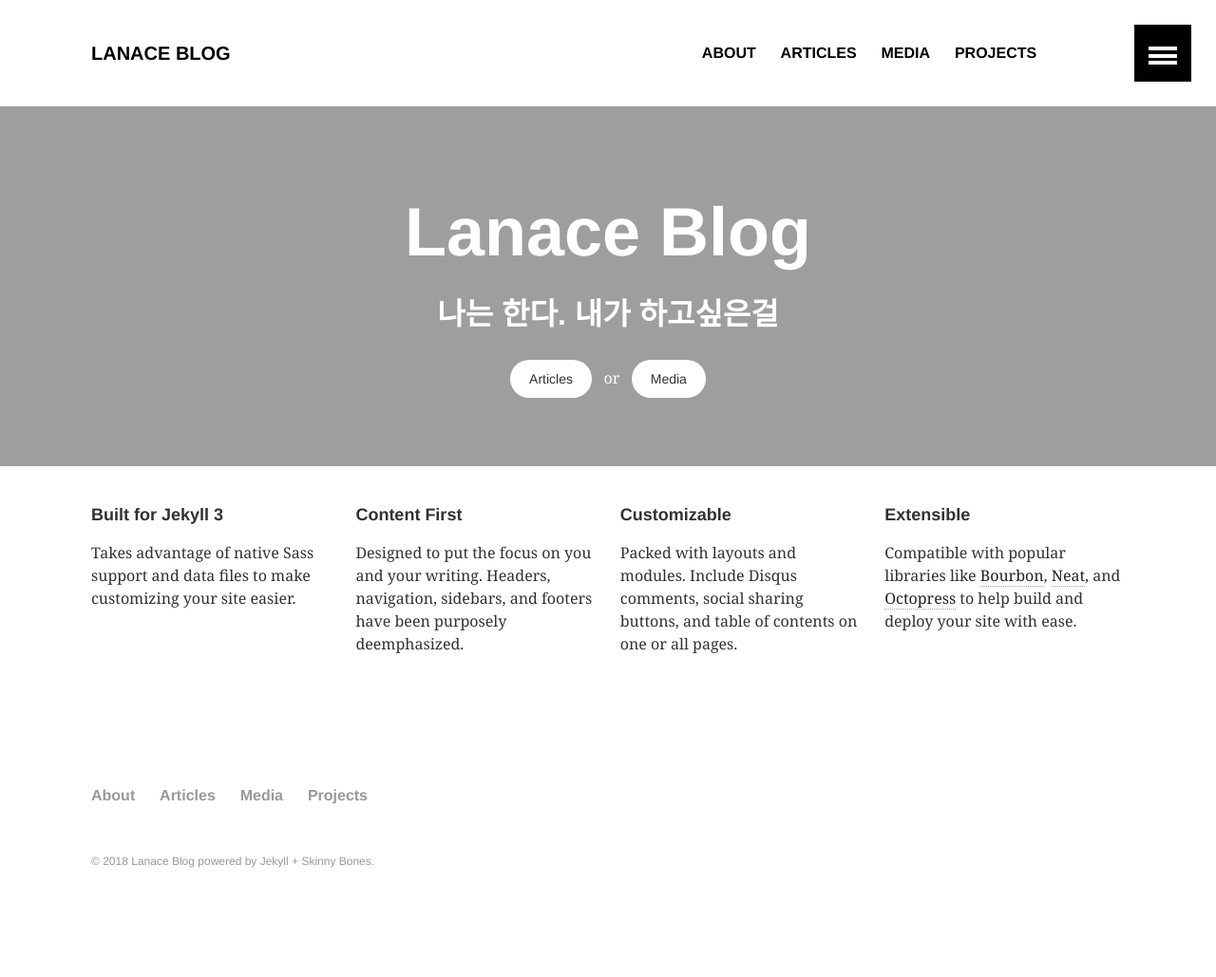
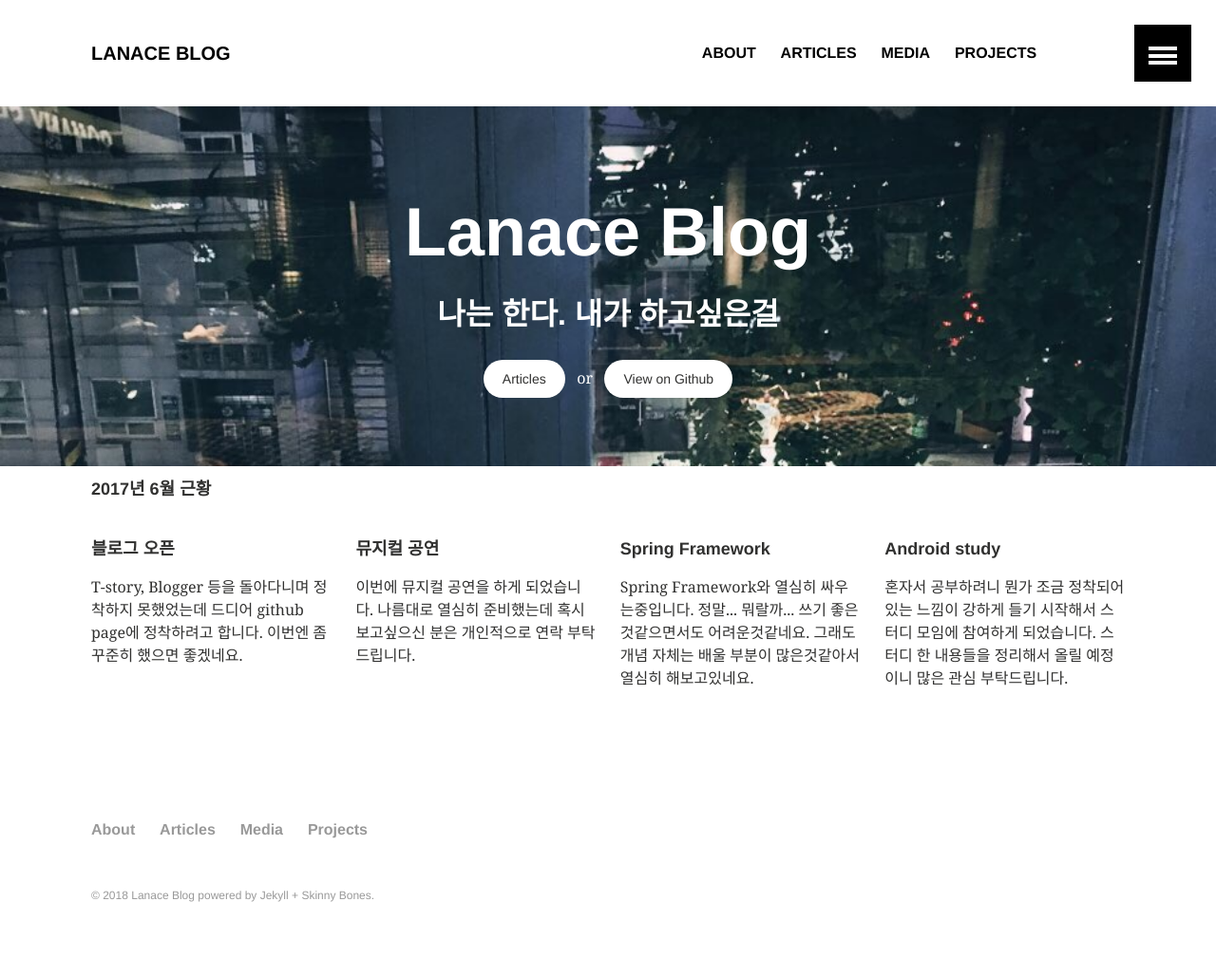
Before and after one commit to Lanace/lanace.github.io, a Jekyll site: the page built from index.md, in a window 1280 px wide. Shown: the whole page at 95% size. Built offline with Jekyll 4.4.1, drawn with Linux system fonts in a browser that asks for light colours; before the commit the page ends 993 px from its top, so only the background shows below that.

Commit message:
홈쪽 디자인 조금 수정 (#7)

```diff
--- a/_layouts/home.html
+++ b/_layouts/home.html
@@ -38,7 +38,7 @@
       <div class="wrap page-lead-content">
         <h1>Lanace Blog</h1>
         <h2>나는 한다. 내가 하고싶은걸</h2>
-        <a href="{{ site.url }}/articles/" class="btn-inverse">Articles</a> &nbsp; or &nbsp; <a href="{{ site.url }}/media/" class="btn-inverse">Media</a>
+        <a href="{{ site.url }}/articles/" class="btn-inverse">Articles</a> &nbsp; or &nbsp; <a href="https://github.com/lanace/" class="btn-inverse">View on Github</a>
       </div><!-- /.page-lead-content -->
     </div><!-- /.page-lead -->
     {% endif %}
@@ -49,7 +49,7 @@
       <div id="main" role="main">
         <div class="wrap">
           <div class="page-title">
-            <h1>{{ page.title }}</h1>
+            <h1 style="font-size: large;">{{ page.title }}</h1>
             {% if page.excerpt %}<h2>{{ page.excerpt }}</h2>{% endif %}
           </div>
           <div class="archive-wrap">
--- a/index.md
+++ b/index.md
@@ -1,30 +1,35 @@
 ---
 layout: home
 permalink: /
+title: "2017년 6월 근황"
 image:
-  feature: wood-texture-1600x800.jpg
+  feature: header_image.png
 ---
 
 <div class="tiles">
 
 <div class="tile">
-  <h2 class="post-title">Built for Jekyll 3</h2>
-  <p class="post-excerpt">Takes advantage of native Sass support and data files to make customizing your site easier.</p>
+  <h2 class="post-title">블로그 오픈</h2>
+  <p class="post-excerpt">T-story, Blogger 등을 돌아다니며 정착하지 못했었는데 드디어 github page에 정착하려고 합니다. 이번엔 좀 꾸준히 했으면 좋겠네요.</p>
 </div><!-- /.tile -->
 
 <div class="tile">
-  <h2 class="post-title">Content First</h2>
-  <p class="post-excerpt">Designed to put the focus on you and your writing. Headers, navigation, sidebars, and footers have been purposely deemphasized.</p>
+  <h2 class="post-title">뮤지컬 공연</h2>
+  <p class="post-excerpt">이번에 뮤지컬 공연을 하게 되었습니다. 나름대로 열심히 준비했는데 혹시 보고싶으신 분은 개인적으로 연락 부탁드립니다.</p>
 </div><!-- /.tile -->
 
 <div class="tile">
-  <h2 class="post-title">Customizable</h2>
-  <p class="post-excerpt">Packed with layouts and modules. Include Disqus comments, social sharing buttons, and table of contents on one or all pages.</p>
+  <h2 class="post-title">Spring Framework</h2>
+  <p class="post-excerpt">
+    Spring Framework와 열심히 싸우는중입니다.
+    정말... 뭐랄까... 쓰기 좋은것같으면서도 어려운것같네요.
+    그래도 개념 자체는 배울 부분이 많은것같아서 열심히 해보고있네요.
+  </p>
 </div><!-- /.tile -->
 
 <div class="tile">
-  <h2 class="post-title">Extensible</h2>
-  <p class="post-excerpt">Compatible with popular libraries like <a href="http://bourbon.io">Bourbon</a>, <a href="http://neat.bourbon.io/">Neat</a>, and <a href="http://github.com/octopress/octopress">Octopress</a> to help build and deploy your site with ease.</p>
+  <h2 class="post-title">Android study</h2>
+  <p class="post-excerpt">혼자서 공부하려니 뭔가 조금 정착되어있는 느낌이 강하게 들기 시작해서 스터디 모임에 참여하게 되었습니다. 스터디 한 내용들을 정리해서 올릴 예정이니 많은 관심 부탁드립니다.</p>
 </div><!-- /.tile -->
 
 </div><!-- /.tiles -->
```
Also changed, not shown: images/header_image.png (added).
